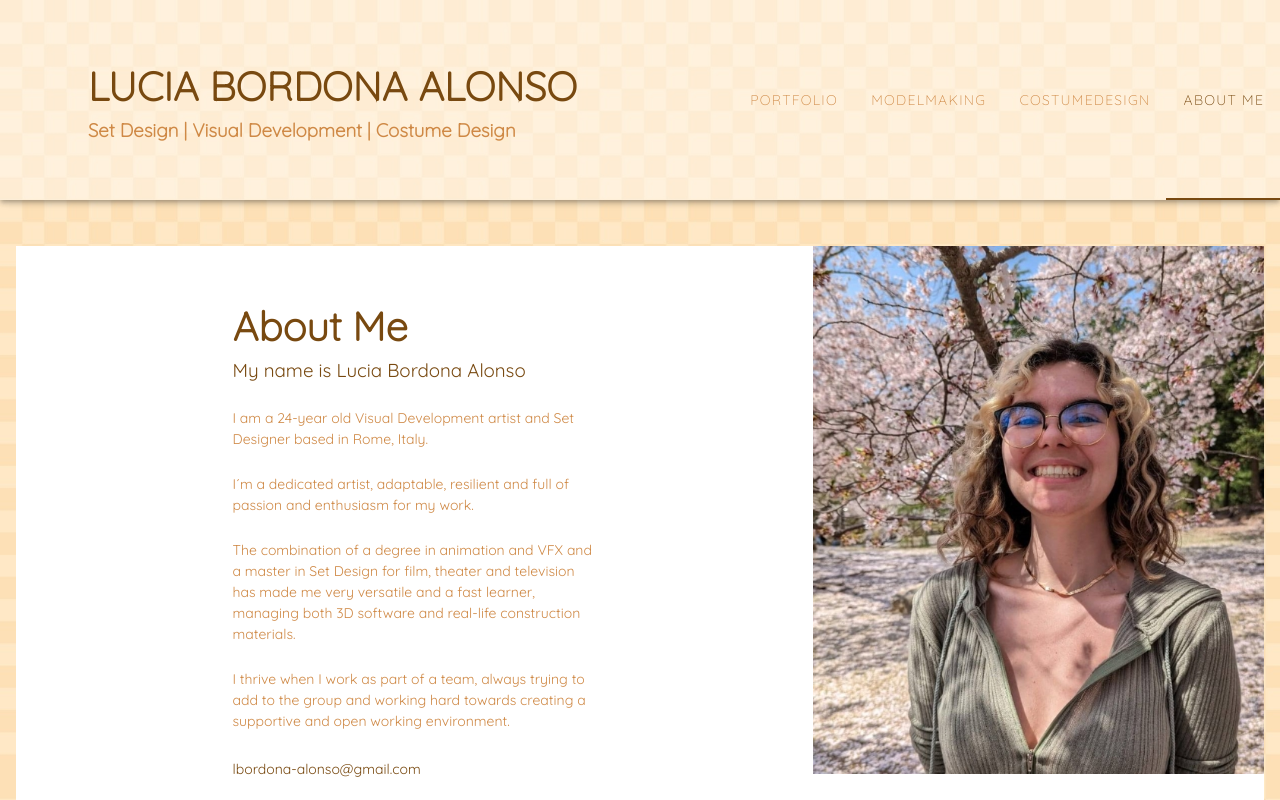
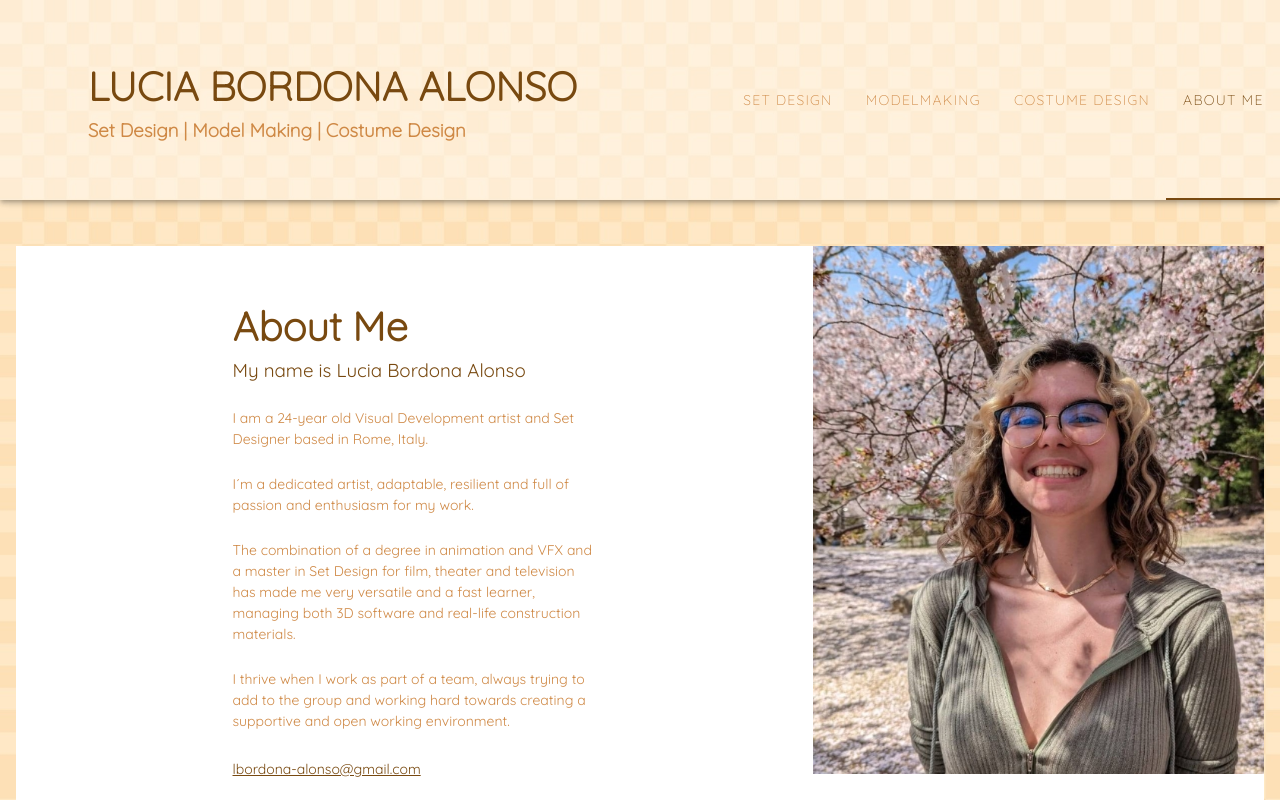
Before and after one commit to GautschJo/PortfolioLucia, a Vue app in the folder portfolio/: page / in a window 1280 px wide. Both pictures are taken after a click on the tab "ABOUT ME". Shown: the top 800 px of the page. Built offline with nearby package versions, Linux system fonts and the light colour scheme.

Commit message:
more images

```diff
--- a/portfolio/src/components/AboutMe.vue
+++ b/portfolio/src/components/AboutMe.vue
@@ -43,8 +43,13 @@
               working environment.
             </div>
             <br />
-            <span class="text" style="color: #784910 !important">
-              lbordona-alonso@gmail.com
+            <span class="text">
+              <a
+                href="mailto:lbordona-alonso@gmail.com"
+                style="color: #784910 !important"
+              >
+                lbordona-alonso@gmail.com
+              </a>
             </span>
           </div>
           <br />
--- a/portfolio/src/components/Header.vue
+++ b/portfolio/src/components/Header.vue
@@ -10,14 +10,14 @@
           <h1 class="">LUCIA BORDONA ALONSO</h1>
         </div>
         <div>
-          <h3 class="">Set Design | Visual Development | Costume Design</h3>
+          <h3 class="">Set Design | Model Making | Costume Design</h3>
         </div>
       </v-col>
       <v-col class="d-flex justify-end">
         <v-tabs v-model="tab" @update:model-value="handleTabChange">
-          <v-tab value="home">Portfolio</v-tab>
+          <v-tab value="home">Set Design</v-tab>
           <v-tab value="model">Modelmaking</v-tab>
-          <v-tab value="set">Costumedesign</v-tab>
+          <v-tab value="set">Costume Design</v-tab>
           <v-tab value="about">About me</v-tab>
         </v-tabs>
       </v-col>
--- a/portfolio/src/components/HeaderMobile.vue
+++ b/portfolio/src/components/HeaderMobile.vue
@@ -8,10 +8,10 @@
   >
     <div class="pa-8 pt-10">
       <div>
-        <h1>Lucia Bordona Alonso</h1>
+        <h1>LUCIA BORDONA ALONSO</h1>
       </div>
       <div>
-        <h3>Set Design | Visual Development | Costume Design</h3>
+        <h3>Set Design | Model Making | Costume Design</h3>
       </div>
     </div>
     <v-spacer />
@@ -37,7 +37,7 @@
 export default {
   data: () => ({
     items: [
-      { title: "Portfolio", value: "home" },
+      { title: "Set Design", value: "home" },
       { title: "Modelmaking", value: "model" },
       { title: "Costumedesign", value: "set" },
       { title: "About Me", value: "about" },
--- a/portfolio/src/components/Portfolio.vue
+++ b/portfolio/src/components/Portfolio.vue
@@ -20,6 +20,8 @@ import imgUrl6 from "/src/assets/PORTFOLIO/06_compress.png";
 import imgUrl7 from "/src/assets/PORTFOLIO/07_compress.png";
 import imgUrl8 from "/src/assets/PORTFOLIO/08_compress.png";
 import imgUrl9 from "/src/assets/PORTFOLIO/09_compress.png";
+import imgUrl10 from "/src/assets/PORTFOLIO/10_compress.png";
+import imgUrl11 from "/src/assets/PORTFOLIO/11_compress.png";
 
 export default {
   data() {
@@ -34,6 +36,8 @@ export default {
         { img: imgUrl7 },
         { img: imgUrl8 },
         { img: imgUrl9 },
+        { img: imgUrl10 },
+        { img: imgUrl11 },
       ],
     };
   },
```
Also changed, not shown: portfolio/src/assets/PORTFOLIO/10_compress.png (added), portfolio/src/assets/PORTFOLIO/11_compress.png (added).
